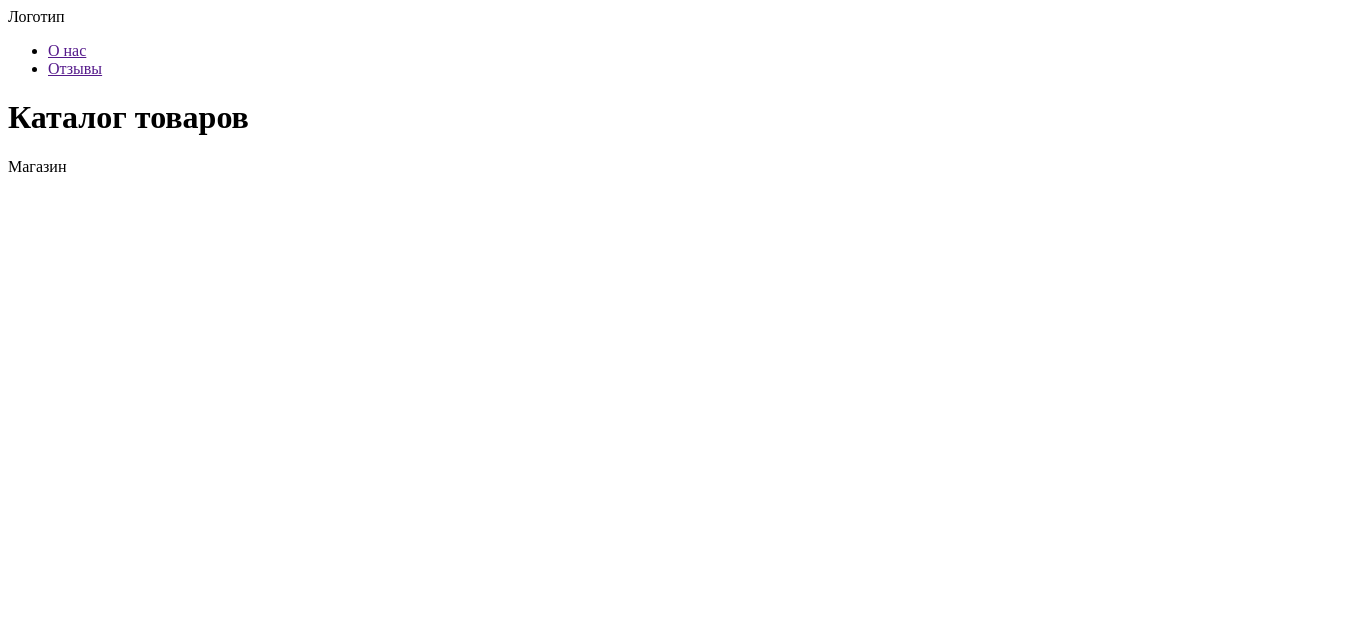
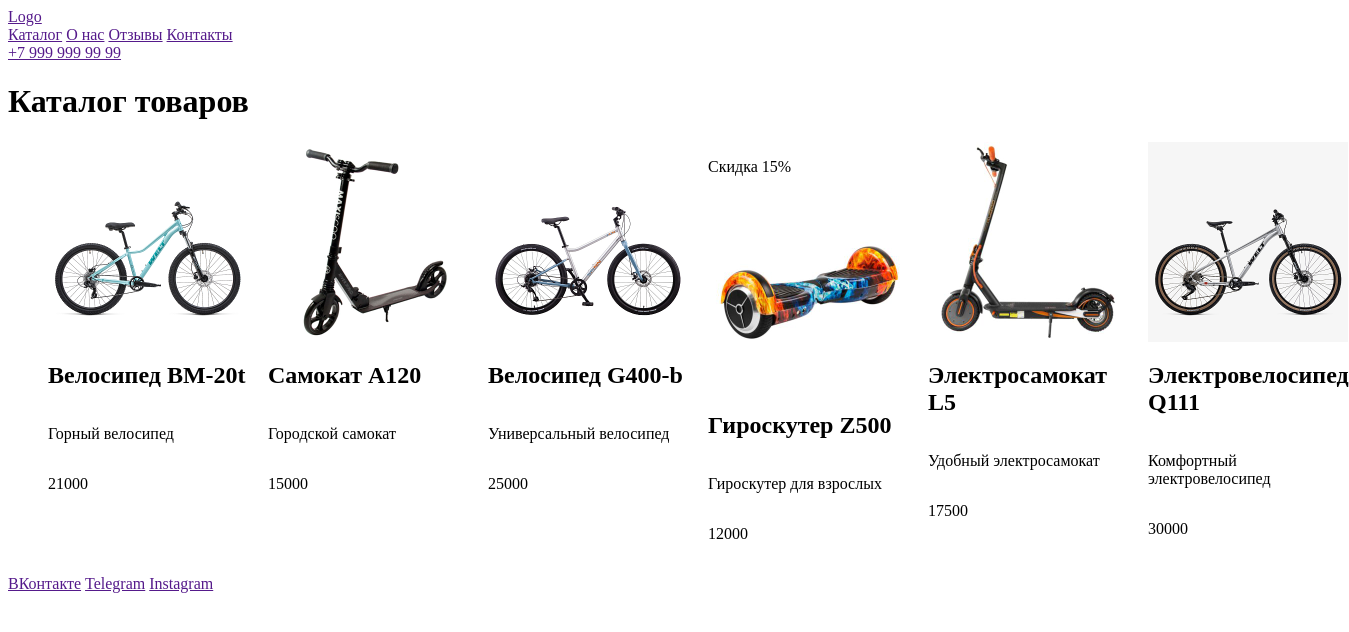
Before and after one commit to jk2klh4/palagin-mdk08.01, a plain HTML site: page pr16/goods.html in a window 1280 px wide. Shown: the whole page, 1349 px wide, since content can reach past the window. Drawn offline with Linux system fonts and the light colour scheme.

Commit message:
09112026

```diff
--- a/pr16/goods.html
+++ b/pr16/goods.html
@@ -8,21 +8,29 @@
 </head>
 <body>
     <header class="header">
-        <div class="container">
-            <nav class="nav">
-                <a>Логотип</a>
-                <ul>
-                    <li><a href="">О нас</a></li>
-                    <li><a href="">Отзывы</a></li>
-                </ul>
-            </nav>
-        </div>
+        <a class="logo" href="">Logo</a>
+
+        <nav class="menu">
+            <a class="menu__link" href="">Каталог</a>
+            <a class="menu__link" href="">О нас</a>
+            <a class="menu__link" href="">Отзывы</a>
+            <a class="menu__link" href="">Контакты</a>
+        </nav>
+
+        <a class="header__phone" href="">+7 999 999 99 99</a>
     </header>
-    <main class="content">
-        <h1>Каталог товаров</h1>
+
+    <main class="main">
+        <h1 class="page-title">Каталог товаров</h1>
+
+        <ul class="cards" id="goods"></ul>
     </main>
     <footer class="footer">
-        <p>Магазин</p>
+        <nav class="footer__nav">
+            <a href="">ВКонтакте</a>
+            <a href="">Telegram</a>
+            <a href="">Instagram</a>
+        </nav>
     </footer>
     <script src="script.js"></script>
 </body>
--- a/pr16/script.js
+++ b/pr16/script.js
@@ -42,3 +42,38 @@ let goods = [
         promo: ''
     }
 ];
+
+let list = document.querySelector('.cards');
+
+for (let i = 0; i < goods.length; i++) {
+    let good = goods[i];
+
+    let card = document.createElement('li');
+    card.classList.add('card');
+
+    let picture = document.createElement('img');
+    picture.src = good.img;
+
+    let name = document.createElement('h2');
+    name.textContent = good.name;
+
+    let description = document.createElement('p');
+    description.textContent = good.description;
+
+    let price = document.createElement('p');
+    price.textContent = good.price;
+
+    if (good.promo !== '') {
+        let promo = document.createElement('p');
+        promo.textContent = good.promo;
+        card.appendChild(promo);
+    }
+
+
+    card.appendChild(picture);
+    card.appendChild(name);
+    card.appendChild(description);
+    card.appendChild(price);
+
+    list.appendChild(card);
+}
--- a/pr16/style.css
+++ b/pr16/style.css
@@ -0,0 +1,11 @@
+.cards {
+    display: flex;
+    gap: 20px;
+    list-style: none;
+}
+
+.card {
+    display: flex;
+    flex-direction: column;
+    width: 200px;
+}
```
Also changed, not shown: pr16/img/a120.jpg (added), pr16/img/bm20t.jpg (added), pr16/img/g400b.jpg (added), pr16/img/l5.jpg (added), pr16/img/q111.jpg (added), pr16/img/z500.jpg (added).
